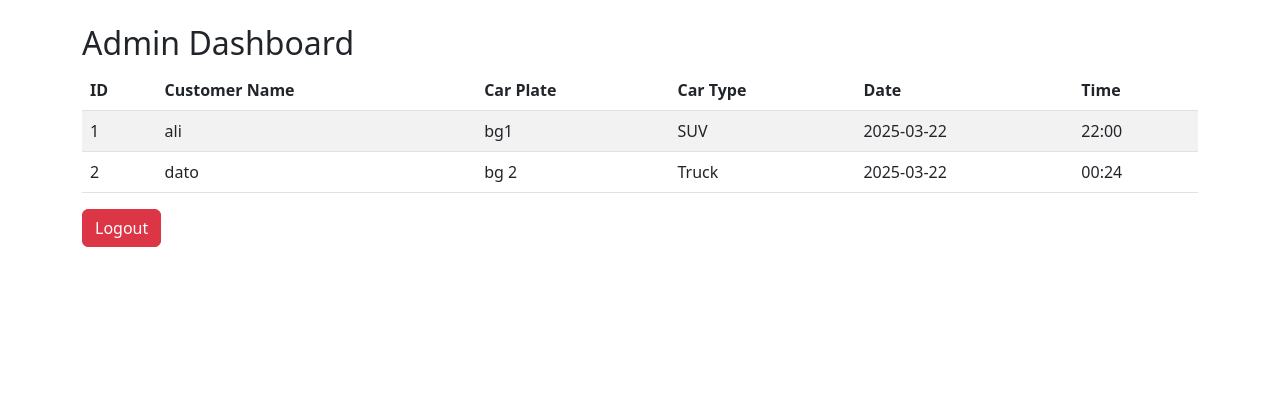
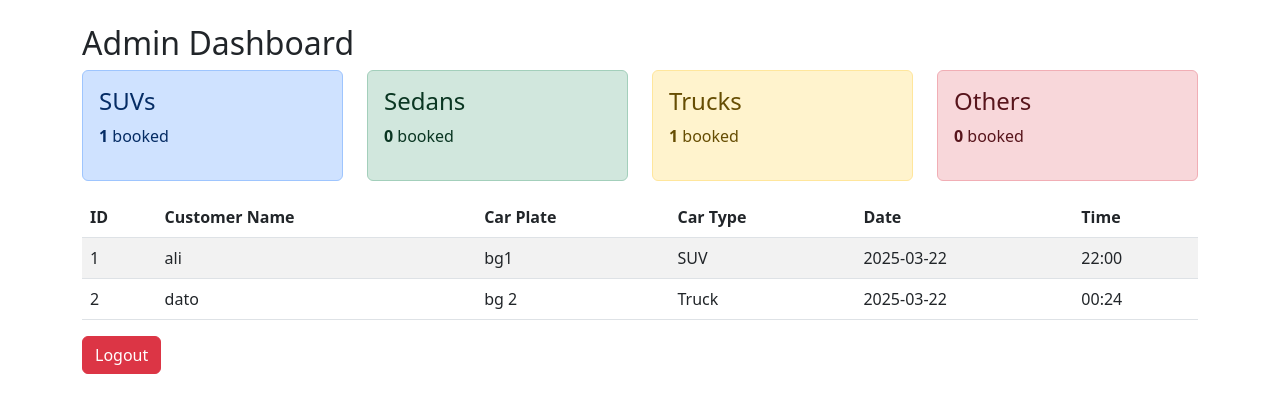
Before and after one commit to snek5/ss_bookingsys_carwash, a Flask app: page /admin/dashboard in a window 1280 px wide. Shown: the part 56-469 px from the top of the page. Run offline with Flask 3, Linux system fonts and the light colour scheme; a user stored in the database is signed in; some libraries are stand-ins or nearby versions.

Commit message:
Dashboard enhancements

```diff
--- a/app/templates/admin.html
+++ b/app/templates/admin.html
@@ -1,6 +1,36 @@
 {% extends 'layout.html' %}
 {% block content %}
 <h2>Admin Dashboard</h2>
+
+<!-- Car Type Statistics -->
+<div class="row">
+    <div class="col-md-3">
+        <div class="alert alert-primary">
+            <h4>SUVs</h4>
+            <p><strong>{{ suv_count }}</strong> booked</p>
+        </div>
+    </div>
+    <div class="col-md-3">
+        <div class="alert alert-success">
+            <h4>Sedans</h4>
+            <p><strong>{{ sedan_count }}</strong> booked</p>
+        </div>
+    </div>
+    <div class="col-md-3">
+        <div class="alert alert-warning">
+            <h4>Trucks</h4>
+            <p><strong>{{ truck_count }}</strong> booked</p>
+        </div>
+    </div>
+    <div class="col-md-3">
+        <div class="alert alert-danger">
+            <h4>Others</h4>
+            <p><strong>{{ other_count }}</strong> booked</p>
+        </div>
+    </div>
+</div>
+
+<!-- Booking List -->
 <table class="table table-striped">
     <thead>
         <tr>
@@ -25,5 +55,6 @@
         {% endfor %}
     </tbody>
 </table>
+
 <a href="{{ url_for('admin.logout') }}" class="btn btn-danger">Logout</a>
 {% endblock %}
--- a/app/views/admin.py
+++ b/app/views/admin.py
@@ -58,11 +58,25 @@ def register():
 
     return render_template('register.html')
 
-@admin.route('/dashboard')
+@admin.route("/dashboard")
 @login_required
 def dashboard():
     bookings = Booking.query.all()
-    return render_template('admin.html', bookings=bookings)
+
+    # Count different car types
+    suv_count = Booking.query.filter_by(car_type="SUV").count()
+    sedan_count = Booking.query.filter_by(car_type="Sedan").count()
+    truck_count = Booking.query.filter_by(car_type="Truck").count()
+    other_count = Booking.query.filter(Booking.car_type.notin_(["SUV", "Sedan", "Truck"])).count()
+
+    return render_template(
+        "admin.html",
+        bookings=bookings,
+        suv_count=suv_count,
+        sedan_count=sedan_count,
+        truck_count=truck_count,
+        other_count=other_count,
+    )
 
 @admin.route('/logout')
 @login_required
```
